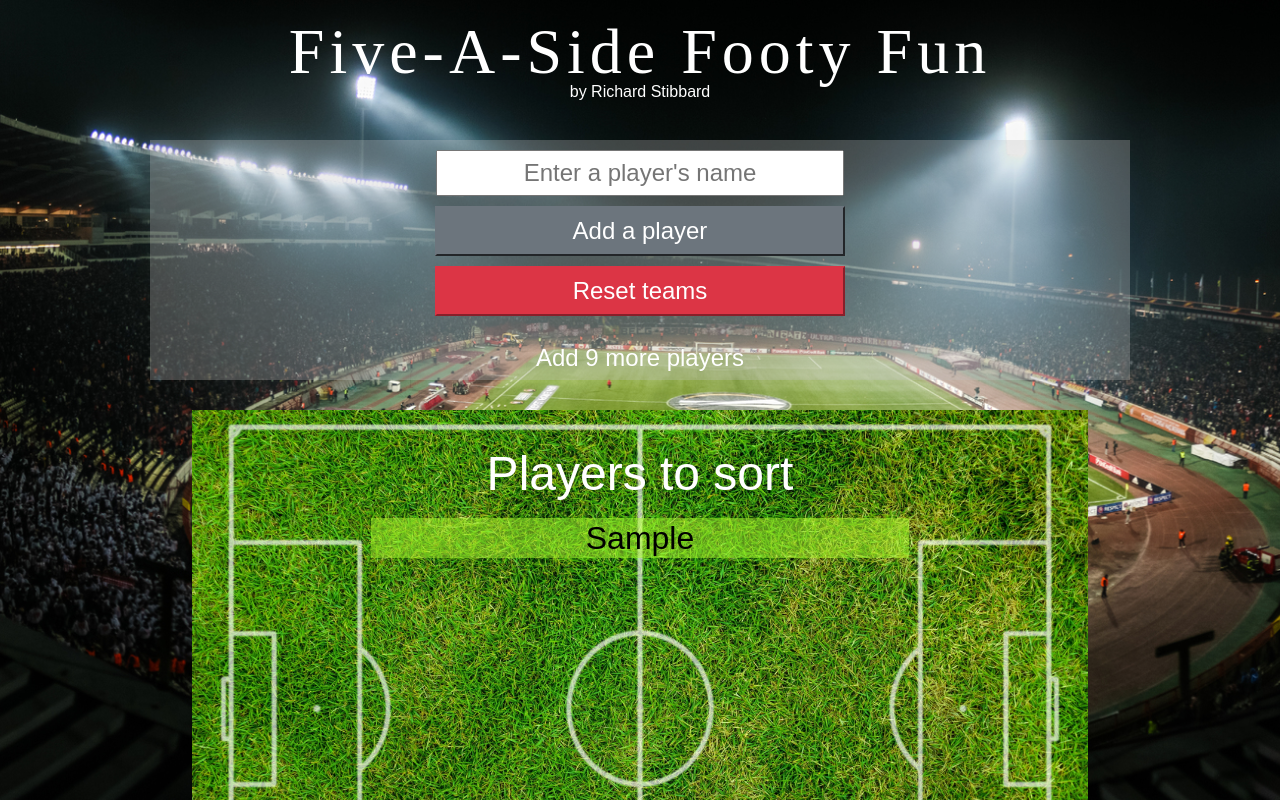
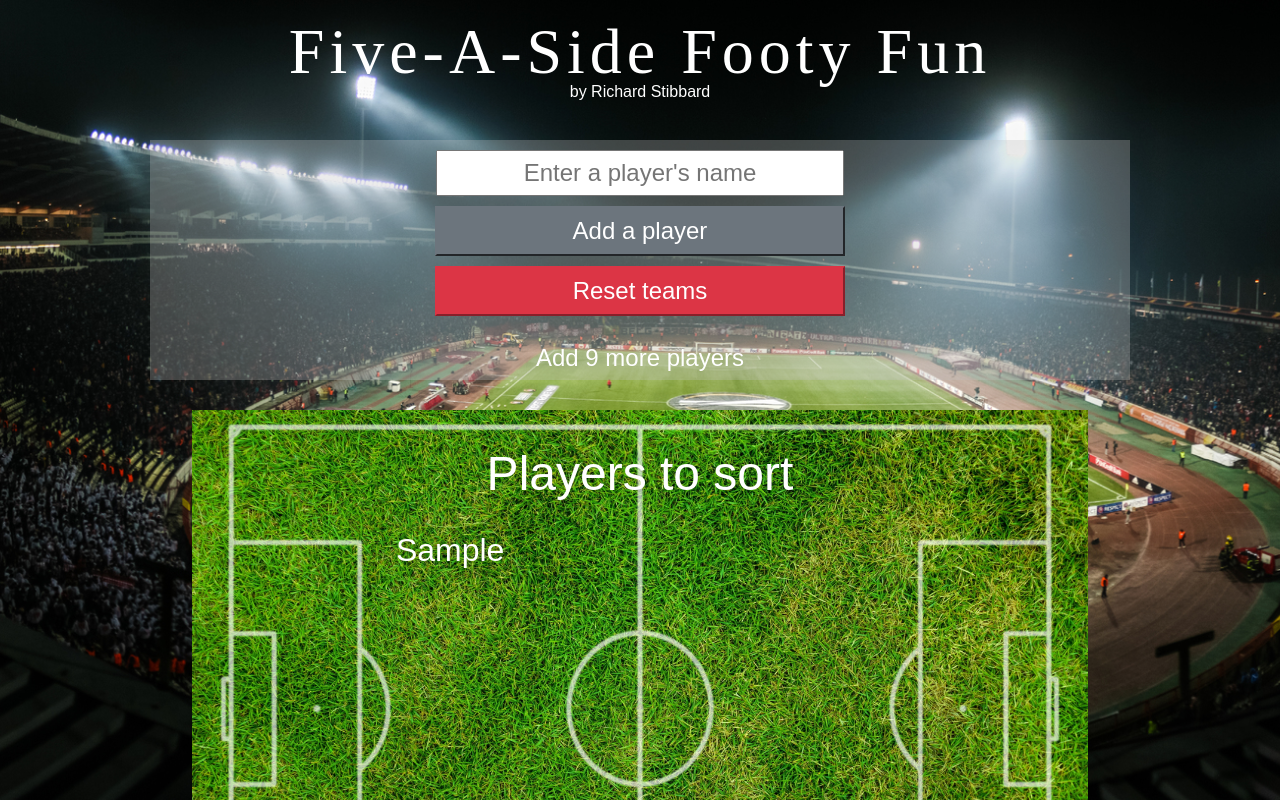
Before and after one commit to rmstibbard/five-a-side, a React (Create React App) app: page / in a window 1280 px wide. Both pictures are taken after typing "Sample" into the empty fields and a click on the button "Add a player". Shown: the top 800 px of the page. Built offline with nearby package versions, Linux system fonts and the light colour scheme; a web font is replaced by a local one.

Commit message:
Three-column layout for players list

```diff
--- a/src/App.js
+++ b/src/App.js
@@ -1,9 +1,7 @@
 import React from 'react';
 import './App.css';
 import Header from './components/Header/Header';
-import AddPlayer from './components/AddPlayer'; // Has container file
-// import ListPlayers from './components/ListPlayers';
-// import CreateTeams from './components/CreateTeams';
+import AddPlayer from './components/AddPlayer';
 import DisplayTeams from './components/DisplayTeams';
 
 function App() {
--- a/src/_colours.css
+++ b/src/_colours.css
@@ -1,10 +1,5 @@
-.header, .numbers-reached, .team-a-title, .team-b-title, .players-list-title, .form-header {
+.header, .numbers-reached, .team-a-title, .team-b-title, .players-list-title, .players-list-item, .form-header {
   color: white;
-}
-
-.players-list {
-  color: #000;
-  background-color: rgba(192, 192, 192, 0.5);
 }
 
 .entry-form {
@@ -43,6 +38,6 @@
 
 @media screen and (min-width: 700px) {
   .players-list {
-    background-color: rgba(173, 255, 47, 0.5);
+    /* background-color: rgba(173, 255, 47, 0.5); */
   }
 }
--- a/src/_layout.css
+++ b/src/_layout.css
@@ -102,6 +102,12 @@ body {
     margin-top: 30px;
     line-height: 3rem;
   }
+  .players-list {
+    columns: 3;
+  }
+  .players-list-item {
+    line-height: 4rem;
+  }
 }
 
 @media screen and (min-width: 1000px) {
--- a/src/components/DisplayTeams/DisplayTeams.js
+++ b/src/components/DisplayTeams/DisplayTeams.js
@@ -10,7 +10,7 @@ const DisplayTeams = ({ playersList, teamA, teamB }) => (
           <ul className="players-list">
             {
               playersList.map((player, index) => (
-                <li key={index}>{player.name}</li>
+                <li className="players-list-item" key={index}>{player.name}</li>
               ))}
           </ul>
         </div> :
```
